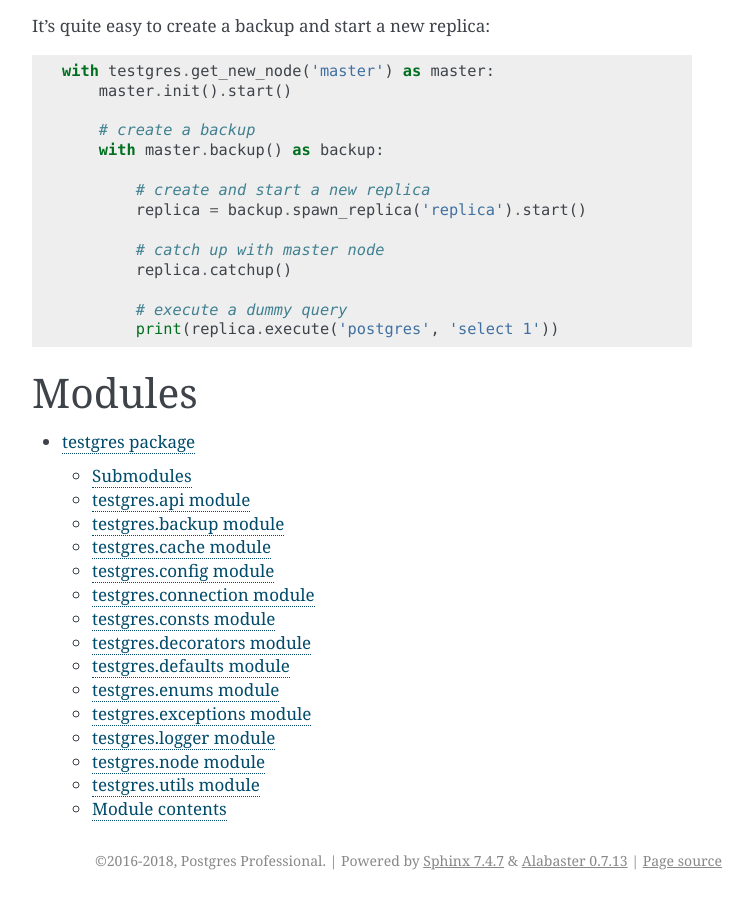
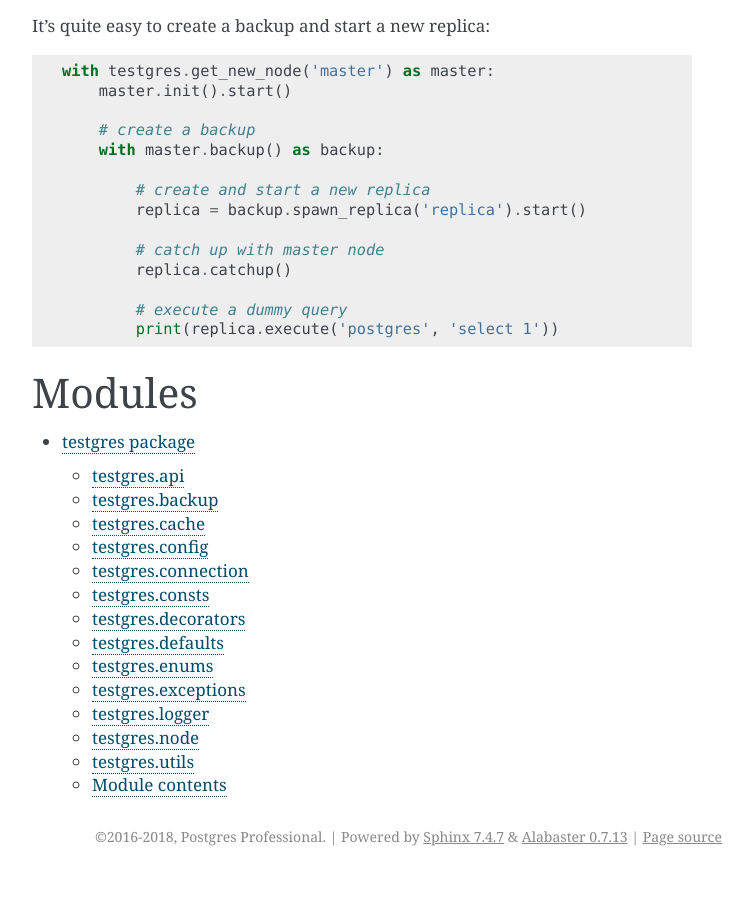
Before and after one commit to postgrespro/testgres, a Sphinx documentation site: the page built from docs/source/index.rst, in a window 1280 px wide and 900 px high, scrolled down 1270 px. Shown: the whole window, without its empty margins (388-1141 px from the left). Built offline with Sphinx 7.4.7, drawn with Linux system fonts in a browser that asks for light colours; after the commit the page ends 2146 px from its top, so only the background shows below that; some of the changed text lies outside the part shown.

Commit message:
Some documentation improvements and refactoring

```diff
--- a/docs/source/index.rst
+++ b/docs/source/index.rst
@@ -2,7 +2,7 @@
 Testgres documentation
 ======================
 
-Testgres is a PostgreSQL testing utility
+Testgres is a PostgreSQL testing framework.
 
 Installation
 ============
--- a/docs/source/testgres.rst
+++ b/docs/source/testgres.rst
@@ -1,107 +1,104 @@
 testgres package
 ================
 
-Submodules
-----------
-
-testgres.api module
--------------------
+testgres.api
+------------
 
 .. automodule:: testgres.api
     :members:
     :undoc-members:
     :show-inheritance:
 
-testgres.backup module
-----------------------
+testgres.backup
+---------------
 
 .. automodule:: testgres.backup
     :members:
     :undoc-members:
     :show-inheritance:
 
-testgres.cache module
----------------------
+testgres.cache
+--------------
 
 .. automodule:: testgres.cache
     :members:
     :undoc-members:
     :show-inheritance:
 
-testgres.config module
-----------------------
+testgres.config
+---------------
 
 .. automodule:: testgres.config
     :members:
     :undoc-members:
     :show-inheritance:
 
-testgres.connection module
---------------------------
+testgres.connection
+-------------------
 
 .. automodule:: testgres.connection
     :members:
     :undoc-members:
     :show-inheritance:
 
-testgres.consts module
-----------------------
+testgres.consts
+---------------
 
 .. automodule:: testgres.consts
     :members:
     :undoc-members:
     :show-inheritance:
 
-testgres.decorators module
---------------------------
+testgres.decorators
+-------------------
 
 .. automodule:: testgres.decorators
     :members:
     :undoc-members:
     :show-inheritance:
 
-testgres.defaults module
-------------------------
+testgres.defaults
+-----------------
 
 .. automodule:: testgres.defaults
     :members:
     :undoc-members:
     :show-inheritance:
 
-testgres.enums module
----------------------
+testgres.enums
+--------------
 
 .. automodule:: testgres.enums
     :members:
     :undoc-members:
     :show-inheritance:
 
-testgres.exceptions module
---------------------------
+testgres.exceptions
+-------------------
 
 .. automodule:: testgres.exceptions
     :members:
     :undoc-members:
     :show-inheritance:
 
-testgres.logger module
-----------------------
+testgres.logger
+---------------
 
 .. automodule:: testgres.logger
     :members:
     :undoc-members:
     :show-inheritance:
 
-testgres.node module
---------------------
+testgres.node
+-------------
 
 .. automodule:: testgres.node
     :members:
     :undoc-members:
     :show-inheritance:
 
-testgres.utils module
----------------------
+testgres.utils
+--------------
 
 .. automodule:: testgres.utils
     :members:
```
Also changed, not shown: docs/source/modules.rst (deleted, +0 -7 lines), docs/README.md (added).
